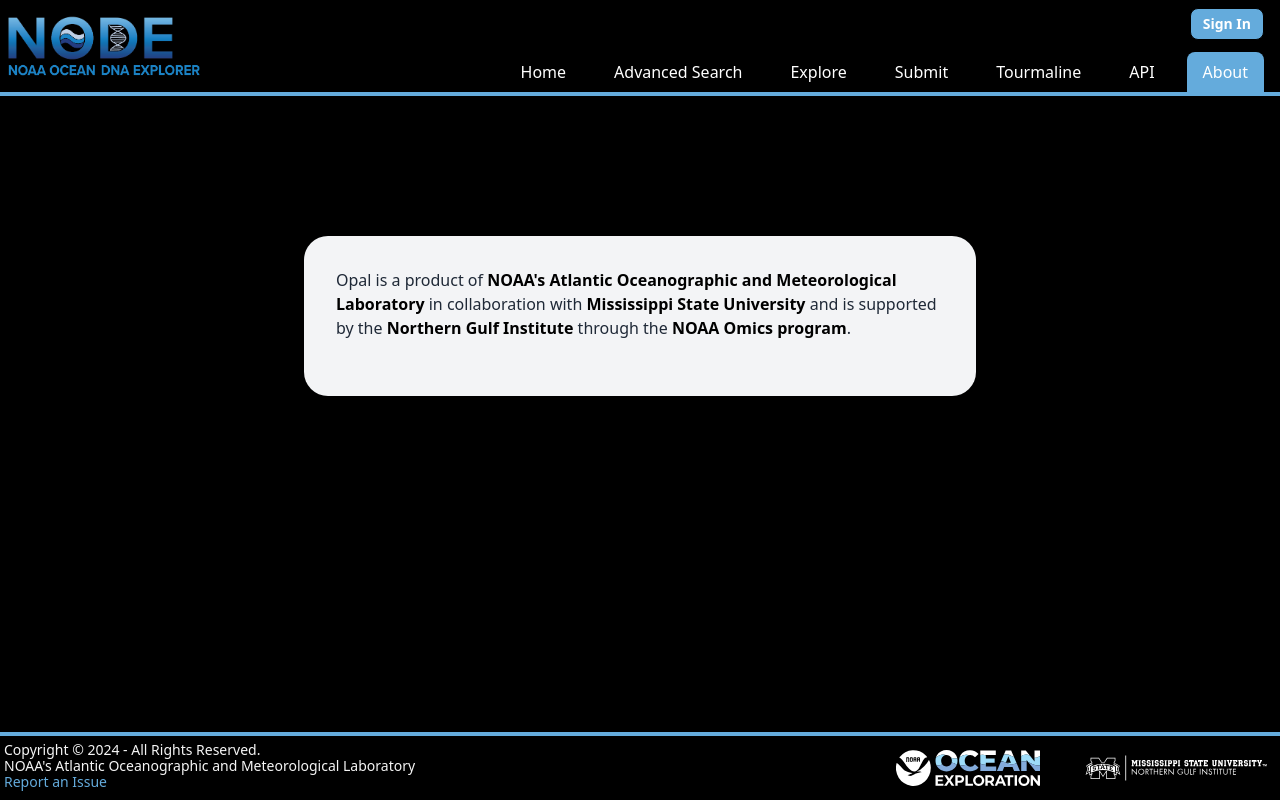
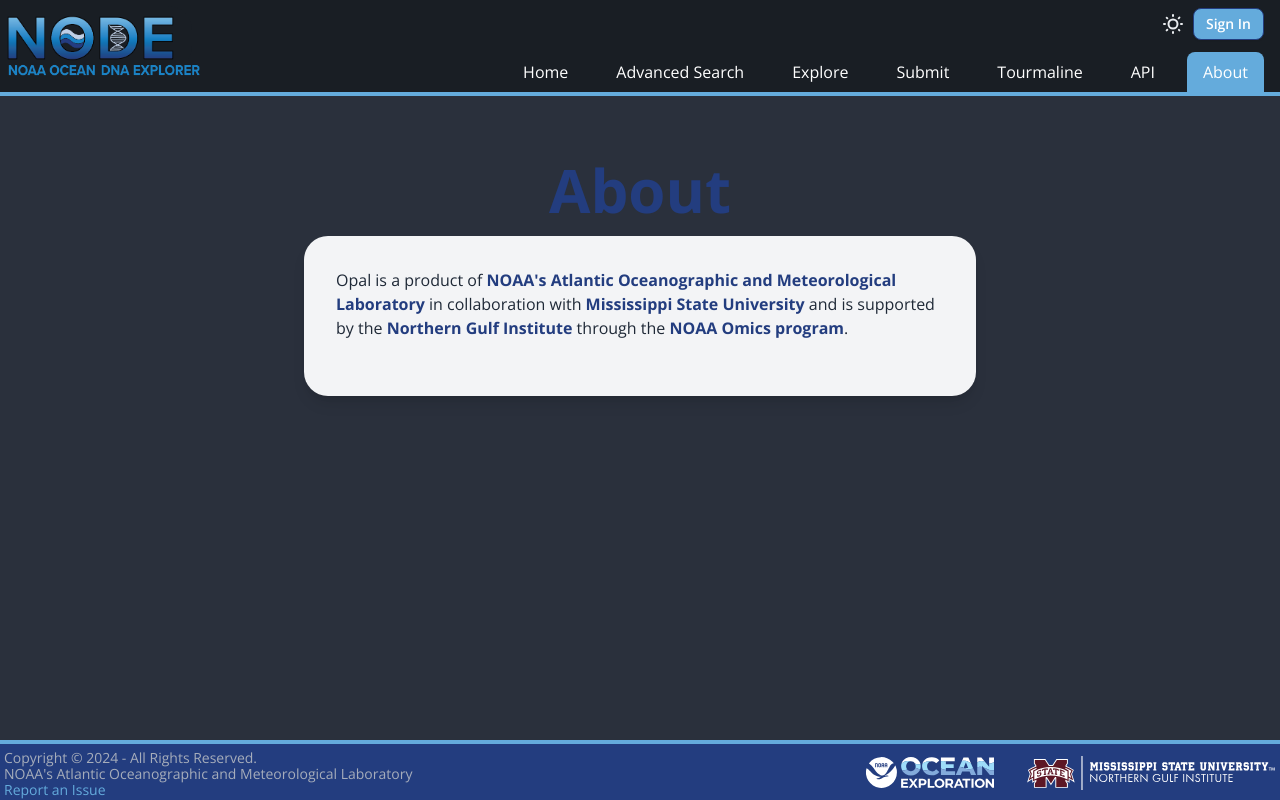
Before and after one commit to aomlomics/opal, a Next.js app in the folder frontend/: page /about in a window 1280 px wide. Built offline with nearby package versions, Linux system fonts and the light colour scheme; no server answers.

Commit message:
Light and Dark mode, red filled MSU logo

```diff
--- a/frontend/app/(home)/page.tsx
+++ b/frontend/app/(home)/page.tsx
@@ -7,7 +7,7 @@ const Map = dynamic(() => import("@/components/Map"), {
 
 export default async function Home() {
 	return (
-		<main className="flex flex-col grow bg-secondary text-white">
+		<main className="flex flex-col grow bg-base-200 text-base-content">
 			<HomeHeader />
 			<div className="relative w-full h-[450px] bg-black overflow-hidden z-content-overlay">
 				<Image
@@ -23,11 +23,11 @@ export default async function Home() {
 					<h1 className="text-5xl sm:text-6xl md:text-7xl mb-2">
 						<span className="block text-primary animate-slide-in">Welcome</span>
 					</h1>
-					<div className="text-gray-300">
+					<div className="text-base-content">
 						<span className="block text-3xl sm:text-4xl md:text-5xl mb-2">
 							to the <span className="text-primary">NOAA Ocean DNA Explorer</span>
 						</span>
-						<div className="text-lg sm:text-xl mb-6">
+						<div className="text-lg sm:text-xl mb-6 text-base-content">
 							<span>NODE is a data sharing platform, search engine, and visualization and analysis tool</span>
 							<span> for ocean environmental DNA (eDNA) data</span>
 						</div>
@@ -43,18 +43,18 @@ export default async function Home() {
 					</div>
 				</div>
 			</div>
-			<div className="bg-secondary h-[200px] relative">
+			<div className="bg-base-300 h-[200px] relative">
 				<div className="absolute top-4 left-1/2 transform -translate-x-1/2 z-modal animate-bounce">
-					<svg xmlns="http://www.w3.org/2000/svg" className="h-8 w-8" fill="none" viewBox="0 0 24 24" stroke="white">
+					<svg xmlns="http://www.w3.org/2000/svg" className="h-8 w-8" fill="none" viewBox="0 0 24 24" stroke="currentColor">
 						<path strokeLinecap="round" strokeLinejoin="round" strokeWidth={2} d="M19 14l-7 7m0 0l-7-7m7 7V3" />
 					</svg>
 				</div>
 			</div>
-			<div className="bg-secondary h-100vh"></div>
-			<div className="z-content bg-secondary px-4 sm:px-6 lg:px-8 pt-8 pb-12">
+			<div className="bg-base-300 h-100vh"></div>
+			<div className="z-content bg-base-300 px-4 sm:px-6 lg:px-8 pt-8 pb-12">
 				<div className="grid grid-cols-2 md:grid-cols-3 gap-6 mb-12">
 					<div className="bg-primary/20 p-6 rounded-lg text-center border-2 border-primary">
-						<h3 className="text-white text-lg mb-2">Studies</h3>
+						<h3 className="text-base-content text-lg mb-2">Studies</h3>
 						<p className="text-primary text-3xl font-bold">53</p>
 					</div>
 					{/* These will need to be components once they use actual data */}
@@ -75,7 +75,7 @@ export default async function Home() {
 
 				{/* Funding Institutes Section */}
 				<div className="mt-32 mb-24 text-center">
-					<h2 className="text-3xl text-gray-300 font-semibold mb-12">Funding Institutes???</h2>
+					<h2 className="text-3xl text-gray-300 font-semibold mb-12">Supported By:</h2>
 
 					<div className="max-w-4xl mx-auto text-lg text-gray-300 mb-16">
 						<p>
@@ -98,8 +98,8 @@ export default async function Home() {
 						</p>
 					</div>
 
-					<div className="flex justify-center items-center gap-16">
-						<div className="relative h-16 w-48">
+					<div className="flex justify-center items-center gap-20">
+						<div className="relative h-24 w-64">
 							<Image
 								src="/images/Noaa_exploration_light.svg"
 								alt="NOAA Exploration Logo"
@@ -107,11 +107,12 @@ export default async function Home() {
 								style={{objectFit: "contain"}}
 							/>
 						</div>
-						<div className="relative h-24 w-72">
+						<div>
 							<Image
-								src="/images/MSU_NGI_white_logo.svg"
+								src="/images/HORIZONTAL_WEB_white_maroon.svg"
 								alt="MSU NGI Logo"
-								fill={true}
+								width={500}
+								height={300}
 								style={{objectFit: "contain"}}
 							/>
 						</div>
--- a/frontend/app/layout.tsx
+++ b/frontend/app/layout.tsx
@@ -9,18 +9,18 @@ const openSans = Open_Sans({
 });
 
 export const metadata = {
-	title: "Opal",
-	description: "Omics Portal and Analysis Lab"
+	title: "Node",
+	description: "NOAA Ocean DNA Explorer"
 }
 
 export default function RootLayout({ children }: { children: React.ReactNode }) {
 	return (
 		<html lang="en" suppressHydrationWarning>
-			<body className={openSans.className}>
+			<body className={`${openSans.className} bg-base-100 text-base-content`}>
 				<ClerkProvider appearance={{ elements: { footer: "hidden" } }}>
-					<body className="bg-secondary text-white">
+					{/* <Providers> */}
 						{children}
-					</body>
+					{/* </Providers> */}
 				</ClerkProvider>
 			</body>
 		</html>
--- a/frontend/components/Footer.tsx
+++ b/frontend/components/Footer.tsx
@@ -14,21 +14,25 @@ export default function Footer() {
 			</div>
 
 			{/* Added justify-end to push logos to the right */}
-			<div className="flex items-center justify-end ml-auto space-x-8 pr-2">
-				<div className="relative h-12 w-36">
+			<div className="flex items-center justify-end space-x-6 ml-auto">
+				<div className="relative h-12 w-32 self-end mb-[-3px]">
 					<Image
 						src="/images/Noaa_exploration_light.svg"
 						alt="NOAA Exploration Logo"
 						fill={true}
-						style={{objectFit: "contain"}}
+						style={{
+							objectFit: "contain",
+							marginTop: "3px"
+						}}
 					/>
 				</div>
-				<div className="relative h-16 w-48">
+				<div className="pt-3 pr-1">
 					<Image
-						src="/images/MSU_NGI_white_logo.svg"
-						alt="MSU NGI Logo"
-						fill={true}
-						style={{objectFit: "contain"}}
+						src="/images/HORIZONTAL_WEB_white_maroon.svg"
+							alt="MSU NGI Logo"
+							width={250}
+							height={60}
+							style={{objectFit: "contain"}}
 					/>
 				</div>
 			</div>
--- a/frontend/components/Header.tsx
+++ b/frontend/components/Header.tsx
@@ -3,15 +3,16 @@ import Image from "next/image";
 import { getBaseUrl } from "@/helpers/utils";
 import { SignInButton, SignedIn, SignedOut, UserButton } from "@clerk/nextjs";
 import TabButton from "@/components/TabButton";
+import ThemeToggle from "@/components/ThemeToggle";
 
 export default function Header() {
 	return (
-		<header className="top-0 z-header bg-secondary border-b-4 border-primary h-24">
+		<header className="top-0 z-header bg-base-200 border-b-4 border-primary h-24">
 			<div className="relative h-full flex justify-between items-center">
 				{/* Logo section */}
 				<div className="flex items-center">
 					<div className="flex flex-col -space-y-4">
-						<Link className="pl-1 normal-case text-xl h-16 w-48 bg-secondary rounded-3xl lg:rounded-l-none pr-4" href={`${getBaseUrl()}`}>
+						<Link className="pl-1 normal-case text-xl h-16 w-48 bg-base-200 rounded-3xl lg:rounded-l-none pr-4" href={`${getBaseUrl()}`}>
 							<div className="avatar w-full h-full">
 								<Image
 									src="/images/node_logo_main.png"
@@ -38,7 +39,8 @@ export default function Header() {
 
 				{/* Right side elements */}
 				<div className="flex flex-col items-end mr-4 h-full">
-					<div className="z-header pt-2">
+					<div className="z-header pt-2 flex items-center gap-2">
+						<ThemeToggle />
 						<SignedIn>
 							<UserButton />
 						</SignedIn>
--- a/frontend/components/Search.tsx
+++ b/frontend/components/Search.tsx
@@ -59,7 +59,7 @@ export default function Search({ placeholder }: { placeholder: string }) {
 	}
 
 	return (
-		<div className="relative flex flex-1 flex-shrink-0 relative inline-block">
+		<div className="relative flex flex-1 flex-shrink-0">
 			<label className="input input-bordered flex items-center gap-2 bg-neutral-content w-full">
 				<input
 					id="searchInput"
--- /dev/null
+++ b/frontend/components/ThemeToggle.tsx
@@ -0,0 +1,43 @@
+'use client'
+
+import { useEffect, useState } from 'react'
+
+export default function ThemeToggle() {
+    const [theme, setTheme] = useState('dark')
+
+    const toggleTheme = () => {
+        const newTheme = theme === 'light' ? 'dark' : 'light'
+        setTheme(newTheme)
+        document.documentElement.setAttribute('data-theme', newTheme)
+    }
+
+    useEffect(() => {
+        document.documentElement.setAttribute('data-theme', theme)
+    }, [])
+
+    return (
+        <label className="swap swap-rotate">
+            <input
+                type="checkbox"
+                checked={theme === 'dark'}
+                onChange={toggleTheme}
+            />
+
+            {/* sun icon */}
+            <svg
+                className="swap-on h-6 w-6 fill-current"
+                xmlns="http://www.w3.org/2000/svg"
+                viewBox="0 0 24 24">
+                <path d="M5.64,17l-.71.71a1,1,0,0,0,0,1.41,1,1,0,0,0,1.41,0l.71-.71A1,1,0,0,0,5.64,17ZM5,12a1,1,0,0,0-1-1H3a1,1,0,0,0,0,2H4A1,1,0,0,0,5,12Zm7-7a1,1,0,0,0,1-1V3a1,1,0,0,0-2,0V4A1,1,0,0,0,12,5ZM5.64,7.05a1,1,0,0,0,.7.29,1,1,0,0,0,.71-.29,1,1,0,0,0,0-1.41l-.71-.71A1,1,0,0,0,4.93,6.34Zm12,.29a1,1,0,0,0,.7-.29l.71-.71a1,1,0,1,0-1.41-1.41L17,5.64a1,1,0,0,0,0,1.41A1,1,0,0,0,17.66,7.34ZM21,11H20a1,1,0,0,0,0,2h1a1,1,0,0,0,0-2Zm-9,8a1,1,0,0,0-1,1v1a1,1,0,0,0,2,0V20A1,1,0,0,0,12,19ZM18.36,17A1,1,0,0,0,17,18.36l.71.71a1,1,0,0,0,1.41,0,1,1,0,0,0,0-1.41ZM12,6.5A5.5,5.5,0,1,0,17.5,12,5.51,5.51,0,0,0,12,6.5Zm0,9A3.5,3.5,0,1,1,15.5,12,3.5,3.5,0,0,1,12,15.5Z" />
+            </svg>
+
+            {/* moon icon */}
+            <svg
+                className="swap-off h-6 w-6 fill-current"
+                xmlns="http://www.w3.org/2000/svg"
+                viewBox="0 0 24 24">
+                <path d="M21.64,13a1,1,0,0,0-1.05-.14,8.05,8.05,0,0,1-3.37.73A8.15,8.15,0,0,1,9.08,5.49a8.59,8.59,0,0,1,.25-2A1,1,0,0,0,8,2.36,10.14,10.14,0,1,0,22,14.05,1,1,0,0,0,21.64,13Zm-9.5,6.69A8.14,8.14,0,0,1,7.08,5.22v.27A10.15,10.15,0,0,0,17.22,15.63a9.79,9.79,0,0,0,2.1-.22A8.11,8.11,0,0,1,12.14,19.73Z" />
+            </svg>
+        </label>
+    )
+}
--- a/frontend/tailwind.config.js
+++ b/frontend/tailwind.config.js
@@ -1,13 +1,21 @@
 /** @type {import('tailwindcss').Config} */
 
 const sharedTheme = {
-	primary: "#64ABDC", //NODE Custom Light blue
-	dark_blue: "#233D7F", //NODE Custom Dark blue
-	secondary: "#000000", // Black
-	accent: "#79BCE4", // NOAA Seagull
-	neutral: "#BFD0E5", // NOAA Periwinkle grey
-	"neutral-content": "whitesmoke",
-};
+	"primary": "#64ABDC",  // Your custom blue
+	"secondary": "#233D7F", // Your dark blue/slate
+	"accent": "#37cdbe",
+	"neutral": "#3d4451",
+}
+
+// Legacy Colors
+// primary: "#64ABDC", //NODE Custom Light blue
+// dark_blue: "#233D7F", //NODE Custom Dark blue
+// secondary: "#000000", // Black
+// accent: "#79BCE4", // NOAA Seagull
+// neutral: "#BFD0E5", // NOAA Periwinkle grey
+// "neutral-content": "whitesmoke",
+// };
+
 
 module.exports = {
 	darkMode: 'class',
@@ -111,13 +119,16 @@ module.exports = {
 				light: {
 					...require("daisyui/src/theming/themes")["light"],
 					...sharedTheme,
+					"base-100": "#f8f9fa",  // Very light grey for background
+					"base-content": "#1a1a1a",  // Very dark grey for text
 				}
 			},
 			{
 				dark: {
 					...require("daisyui/src/theming/themes")["dark"],
 					...sharedTheme,
-					"base-content": "black",
+					"base-100": "#2a303c",  // Dark grey for background (not pure black)
+					"base-content": "#e9ecef",  // Light grey for text (not pure white)
 				}
 			}
 		]
```
Also changed, not shown: frontend/components/HomeHeader.tsx (+8 -6 lines), frontend/components/tourmalineForm/TourmalineForm.tsx (+12 -12 lines), frontend/public/images/HORIZONTAL_WEB_white_maroon.svg (added). Lines whose indentation alone changed are shown as unchanged.
